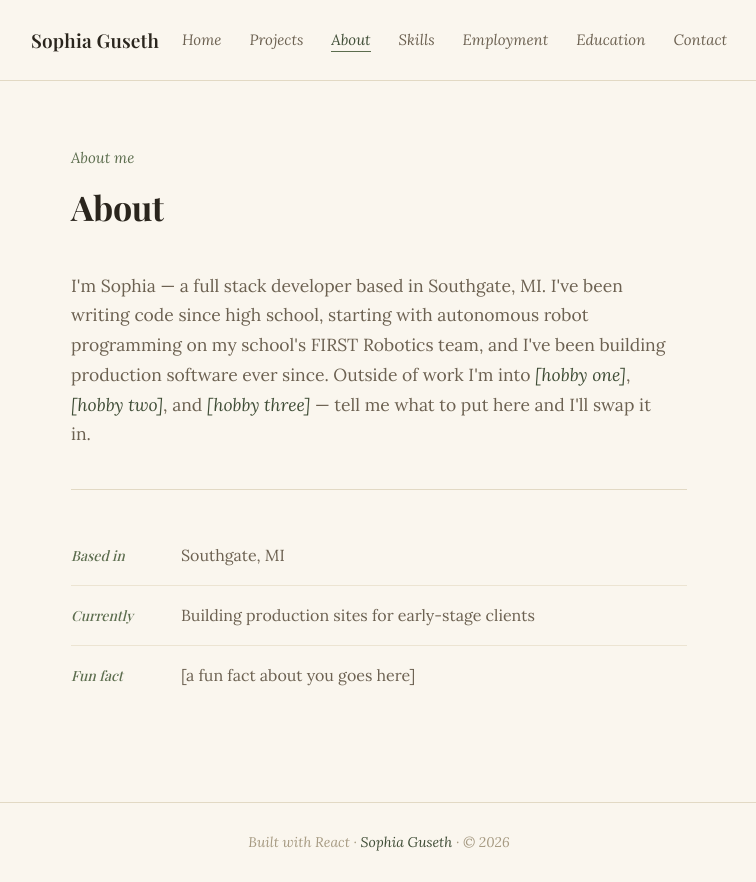
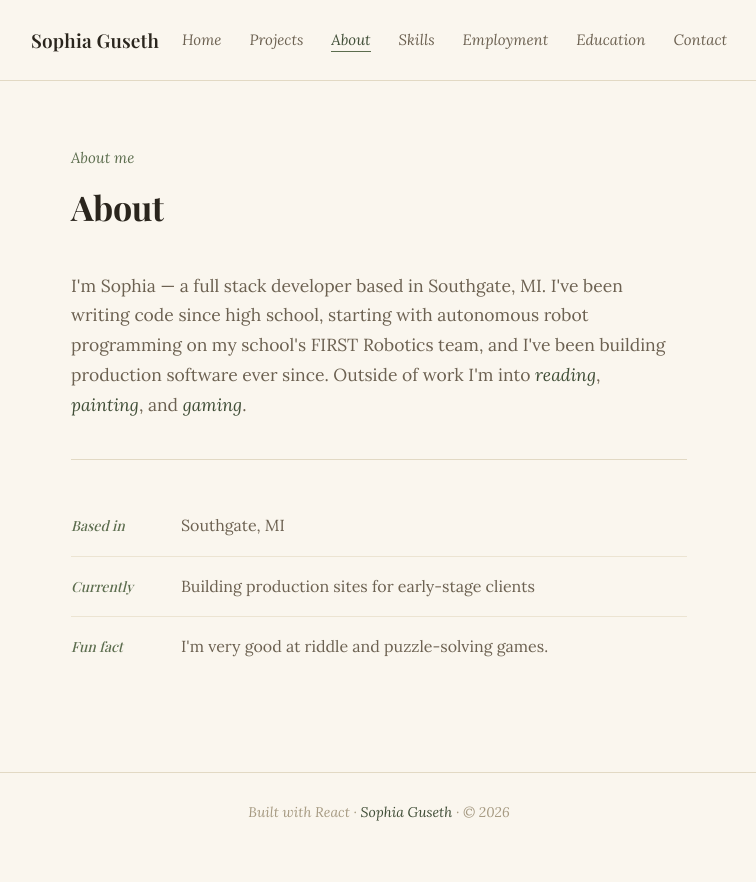
Before and after one commit to User1245677977/Resume-Website, a React (Vite) app: page / in a window 1280 px wide. Both pictures are taken after a click on the button "About". Shown: the whole page, without its empty margins (261-1017 px from the left). After the commit the page ends 853 px from the top, so only its background shows below. Built offline with nearby package versions, Linux system fonts and the light colour scheme; the HTML template or start-up script is replaced by a standard one; a web font is replaced by a local one.

Commit message:
Add fun fact to About page

```diff
--- a/src/pages/About.jsx
+++ b/src/pages/About.jsx
@@ -8,8 +8,7 @@ export default function About() {
         I'm Sophia — a full stack developer based in Southgate, MI. I've been writing code
         since high school, starting with autonomous robot programming on my school's FIRST
         Robotics team, and I've been building production software ever since. Outside of
-        work I'm into <em>[hobby one]</em>, <em>[hobby two]</em>, and <em>[hobby three]</em> —
-        tell me what to put here and I'll swap it in.
+        work I'm into <em>reading</em>, <em>painting</em>, and <em>gaming</em>.
       </p>
 
       <hr className="rule" />
@@ -24,7 +23,7 @@ export default function About() {
       </div>
       <div className="fact-row">
         <div className="fact-label">Fun fact</div>
-        <div className="fact-value">[a fun fact about you goes here]</div>
+        <div className="fact-value">I'm very good at riddle and puzzle-solving games.</div>
       </div>
     </section>
   )
```
